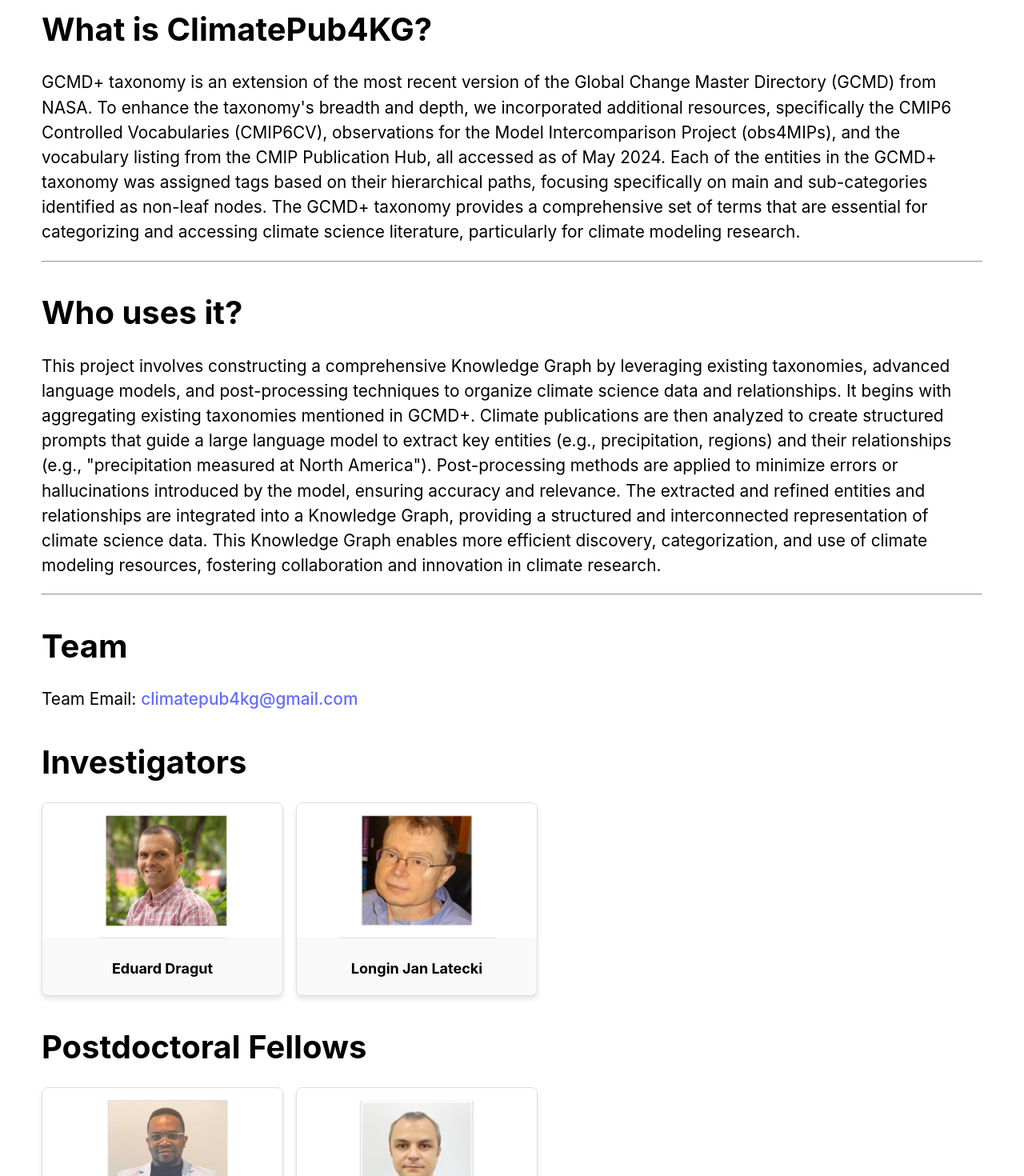
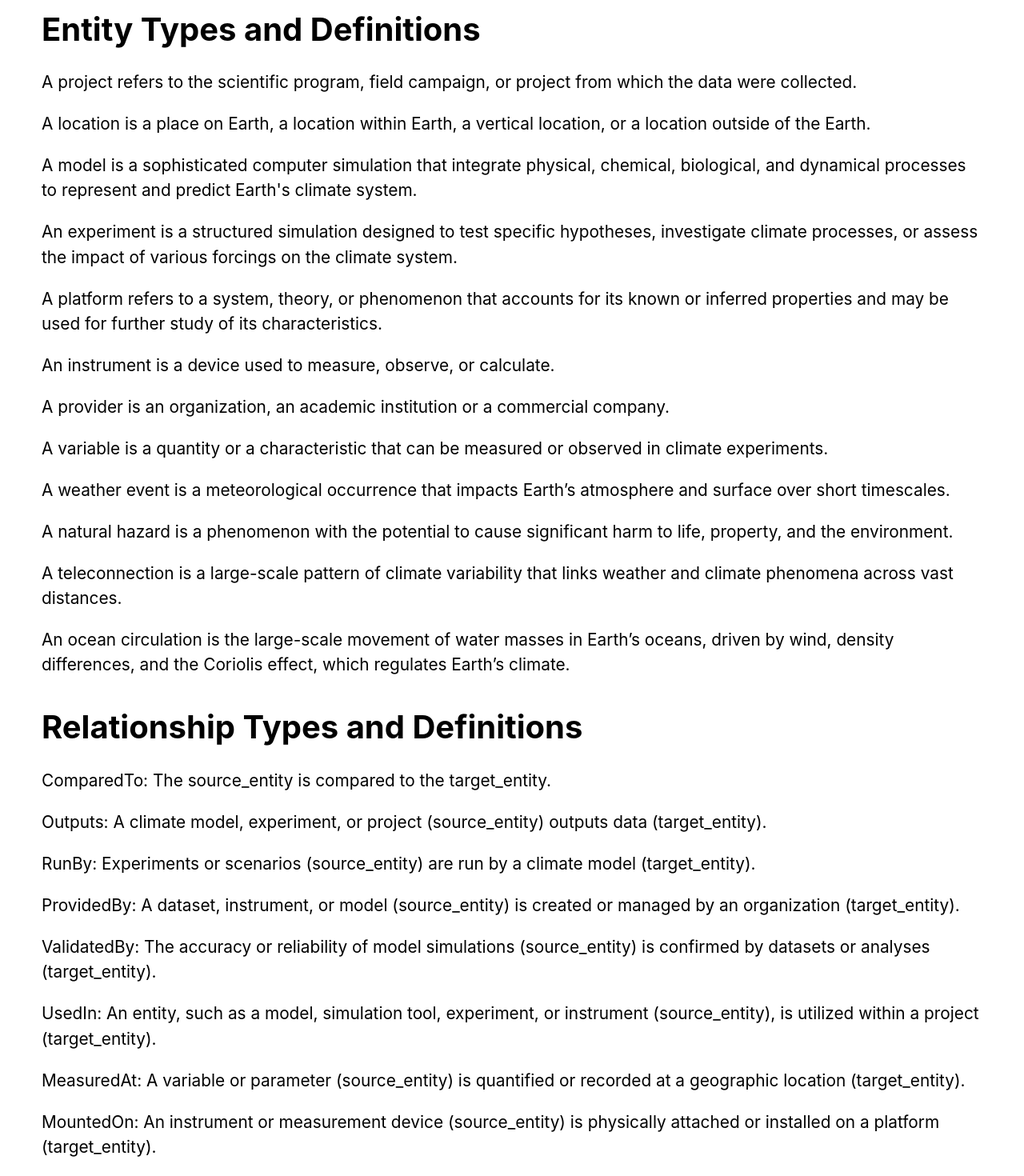
Before and after one commit to ClimatePub4KG/climatepub4kg, a React (Vite) app: page / in a window 1280 px wide. Shown: the part 1100-2570 px from the top of the page at 80% size. Built offline with nearby package versions, Linux system fonts and the light colour scheme.

Commit message:
update entity list and relation list

```diff
--- a/src/App.tsx
+++ b/src/App.tsx
@@ -53,6 +53,34 @@ const App: React.FC = () => {
         By transforming unstructured publications into machine-readable knowledge, ClimatePub4KG accelerates literature reviews, supports data-driven policymaking, and enriches climate modeling with actionable insights. Our open-access approach invites collaboration, fostering continued enhancements in both AI methodologies and climate science applications.
       </p>
           <hr />
+
+          <section>
+          <h2>Entity Types and Definitions</h2>
+          <p>A project refers to the scientific program, field campaign, or project from which the data were collected.</p>
+          <p>A location is a place on Earth, a location within Earth, a vertical location, or a location outside of the Earth.</p>
+          <p>A model is a sophisticated computer simulation that integrate physical, chemical, biological, and dynamical processes to represent and predict Earth's climate system.</p>
+          <p>An experiment is a structured simulation designed to test specific hypotheses, investigate climate processes, or assess the impact of various forcings on the climate system.</p>
+          <p>A platform refers to a system, theory, or phenomenon that accounts for its known or inferred properties and may be used for further study of its characteristics.</p>
+          <p>An instrument is a device used to measure, observe, or calculate.</p>
+          <p>A provider is an organization, an academic institution or a commercial company.</p>
+          <p>A variable is a quantity or a characteristic that can be measured or observed in climate experiments.</p>
+          <p>A weather event is a meteorological occurrence that impacts Earth’s atmosphere and surface over short timescales.</p>
+          <p>A natural hazard is a phenomenon with the potential to cause significant harm to life, property, and the environment.</p>
+          <p>A teleconnection is a large-scale pattern of climate variability that links weather and climate phenomena across vast distances.</p>
+          <p>An ocean circulation is the large-scale movement of water masses in Earth’s oceans, driven by wind, density differences, and the Coriolis effect, which regulates Earth’s climate.</p>
+
+          <h2>Relationship Types and Definitions</h2>
+          <p>ComparedTo: The source_entity is compared to the target_entity.</p>
+          <p>Outputs: A climate model, experiment, or project (source_entity) outputs data (target_entity).</p>
+          <p>RunBy: Experiments or scenarios (source_entity) are run by a climate model (target_entity).</p>
+          <p>ProvidedBy: A dataset, instrument, or model (source_entity) is created or managed by an organization (target_entity).</p>
+          <p>ValidatedBy: The accuracy or reliability of model simulations (source_entity) is confirmed by datasets or analyses (target_entity).</p>
+          <p>UsedIn: An entity, such as a model, simulation tool, experiment, or instrument (source_entity), is utilized within a project (target_entity).</p>
+          <p>MeasuredAt: A variable or parameter (source_entity) is quantified or recorded at a geographic location (target_entity).</p>
+          <p>MountedOn: An instrument or measurement device (source_entity) is physically attached or installed on a platform (target_entity).</p>
+          <p>TargetsLocation: An experiment, project, model, weather event, natural hazard, teleconnection, or ocean circulation (source_entity) is designed to study, simulate, or focus on a specific geographic location (target_entity).</p>
+
+          </section>
         </section>
 
         {/* GCMD+ Taxonomy Section */}
```
